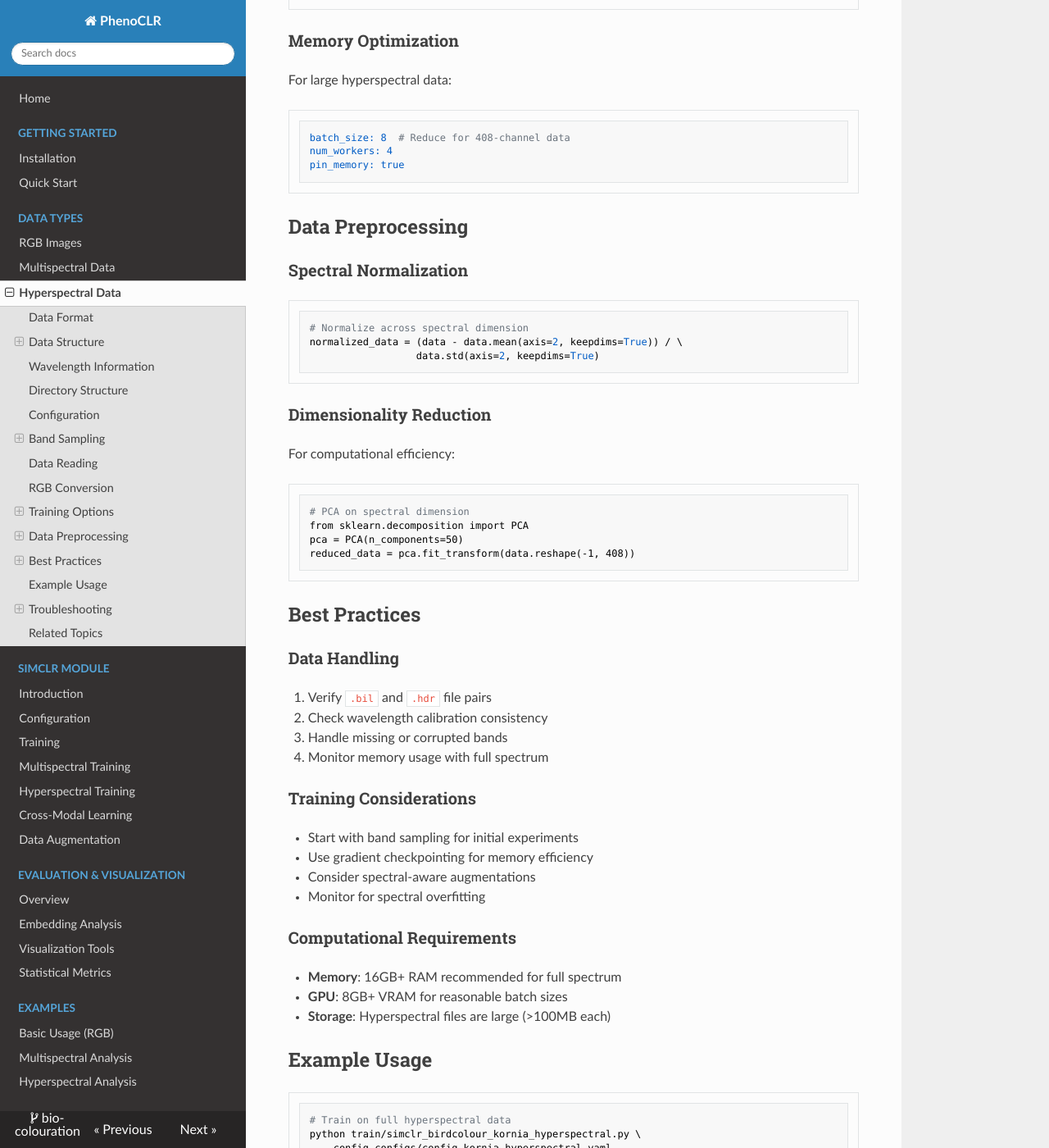
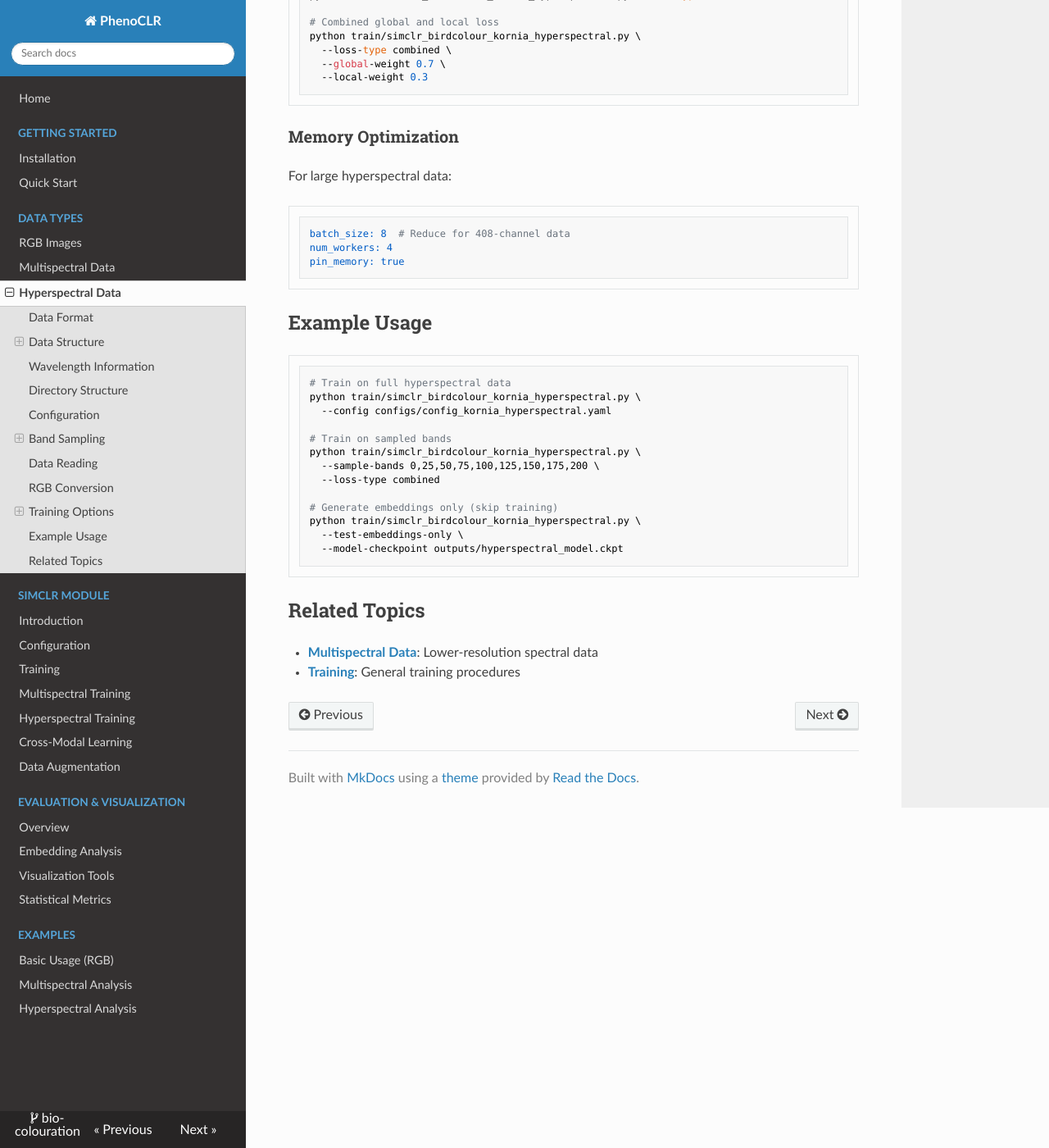
Before and after one commit to ioannouE/bio-colouration, an MkDocs documentation site: the page built from docs/data/hyperspectral.md, in a window 1280 px wide and 1400 px high, scrolled down 3340 px. Shown: the whole window at 82% size. Built offline with MkDocs 1.6.1, drawn with Linux system fonts in a browser that asks for light colours; nearby versions of some CDN libraries; some of the changed text lies outside the part shown.

Commit message:
fix spectral docs

````diff
--- a/docs/data/hyperspectral.md
+++ b/docs/data/hyperspectral.md
@@ -55,12 +55,20 @@
 For hyperspectral data training:
 
 ```yaml
-data_dir: "data/hyperspectral/lepidoptera"
-input_size: 224
-channels: 408  # Full hyperspectral
-backbone: "resnet50"
-hyperspectral_mode: "full"
-sample_bands: null  # Use all bands, or specify subset
+data:
+  data_dir: "data/hyperspectral/lepidoptera"
+
+output:
+  out_dir: "path/to/output/directory"
+
+model:
+  name: 'simclr'
+  backbone: 'vit_l_16'
+  weights: 'ViT_L_16_Weights'
+
+augmentations:
+  input_size: 224
+
 ```
 
 ## Band Sampling
@@ -142,42 +150,7 @@
 pin_memory: true
 ```
 
-## Data Preprocessing
 
-### Spectral Normalization
-```python
-# Normalize across spectral dimension
-normalized_data = (data - data.mean(axis=2, keepdims=True)) / \
-                  data.std(axis=2, keepdims=True)
-```
-
-### Dimensionality Reduction
-For computational efficiency:
-```python
-# PCA on spectral dimension
-from sklearn.decomposition import PCA
-pca = PCA(n_components=50)
-reduced_data = pca.fit_transform(data.reshape(-1, 408))
-```
-
-## Best Practices
-
-### Data Handling
-1. Verify `.bil` and `.hdr` file pairs
-2. Check wavelength calibration consistency
-3. Handle missing or corrupted bands
-4. Monitor memory usage with full spectrum
-
-### Training Considerations
-- Start with band sampling for initial experiments
-- Use gradient checkpointing for memory efficiency
-- Consider spectral-aware augmentations
-- Monitor for spectral overfitting
-
-### Computational Requirements
-- **Memory**: 16GB+ RAM recommended for full spectrum
-- **GPU**: 8GB+ VRAM for reasonable batch sizes
-- **Storage**: Hyperspectral files are large (>100MB each)
 
 ## Example Usage
 
@@ -197,20 +170,6 @@
   --model-checkpoint outputs/hyperspectral_model.ckpt
 ```
 
-## Troubleshooting
-
-### Common Issues
-- **File format errors**: Verify `.bil`/`.hdr` file integrity
-- **Memory errors**: Reduce batch size or use band sampling
-- **Wavelength misalignment**: Check header file consistency
-- **Slow training**: Consider dimensionality reduction
-
-### Performance Tips
-- Use band sampling for initial experiments
-- Enable mixed precision training
-- Use data loading optimizations
-- Consider spectral binning for efficiency
-
 ## Related Topics
 
 - **[Multispectral Data](multispectral.md)**: Lower-resolution spectral data
````
Also changed, not shown: docs/data/multispectral.md (+1 -52 lines).
